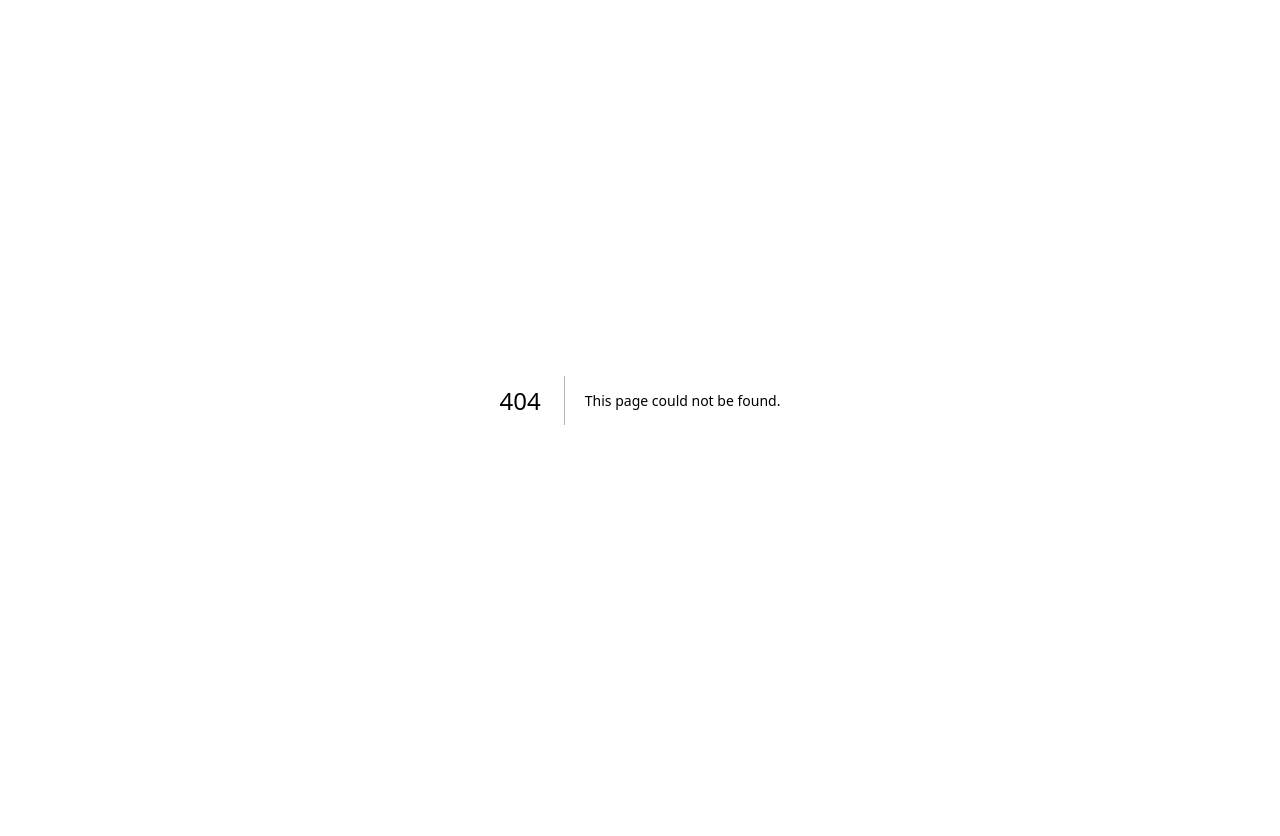
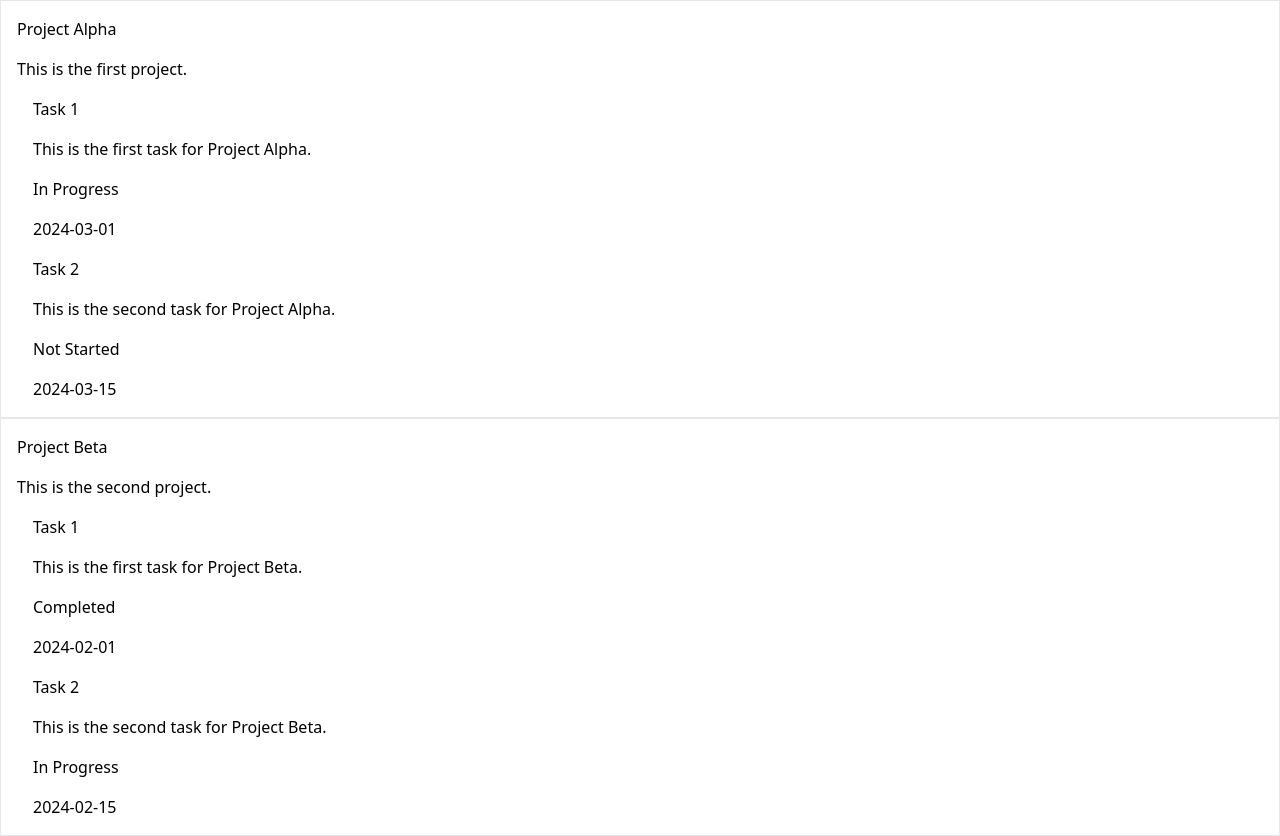
Before and after one commit to Gavhart/plums, a Next.js app: page /projects in a window 1280 px wide. Before the commit this address had no page. Before the commit the page ends 800 px from the top, so only its background shows below. Built offline with nearby package versions, Linux system fonts and the light colour scheme.

Commit message:
PLUM-20 Make and read json data

```diff
--- a/src/app/plums/page.tsx
+++ /dev/null
@@ -1,3 +0,0 @@
-export default function Plums() {
-  return <div className={"text-2xl"}>Plums Page</div>;
-}
--- /dev/null
+++ b/src/app/projects/page.tsx
@@ -0,0 +1,22 @@
+import projectData from "@/data/data.json";
+
+export default function TasksPage() {
+  return (
+    <>
+      {projectData.projects.map((project) => (
+        <div key={project.id} className="border py-4 px-4 flex flex-col gap-4">
+          <p>{project.name}</p>
+          <p>{project.description}</p>
+          {project.tasks.map((task) => (
+            <div key={task.id} className="flex flex-col gap-4 pl-4">
+              <p>{task.title}</p>
+              <p>{task.description}</p>
+              <p>{task.status}</p>
+              <p>{task.dueDate}</p>
+            </div>
+          ))}
+        </div>
+      ))}
+    </>
+  );
+}
--- /dev/null
+++ b/src/data/data.json
@@ -0,0 +1,46 @@
+{
+  "projects": [
+    {
+      "id": "1",
+      "name": "Project Alpha",
+      "description": "This is the first project.",
+      "tasks": [
+        {
+          "id": "1",
+          "title": "Task 1",
+          "description": "This is the first task for Project Alpha.",
+          "status": "In Progress",
+          "dueDate": "2024-03-01"
+        },
+        {
+          "id": "2",
+          "title": "Task 2",
+          "description": "This is the second task for Project Alpha.",
+          "status": "Not Started",
+          "dueDate": "2024-03-15"
+        }
+      ]
+    },
+    {
+      "id": "2",
+      "name": "Project Beta",
+      "description": "This is the second project.",
+      "tasks": [
+        {
+          "id": "3",
+          "title": "Task 1",
+          "description": "This is the first task for Project Beta.",
+          "status": "Completed",
+          "dueDate": "2024-02-01"
+        },
+        {
+          "id": "4",
+          "title": "Task 2",
+          "description": "This is the second task for Project Beta.",
+          "status": "In Progress",
+          "dueDate": "2024-02-15"
+        }
+      ]
+    }
+  ]
+}
```
Also changed, not shown: src/components/Card.tsx (+4 -6 lines), src/components/CardContainer.tsx (indentation only).
